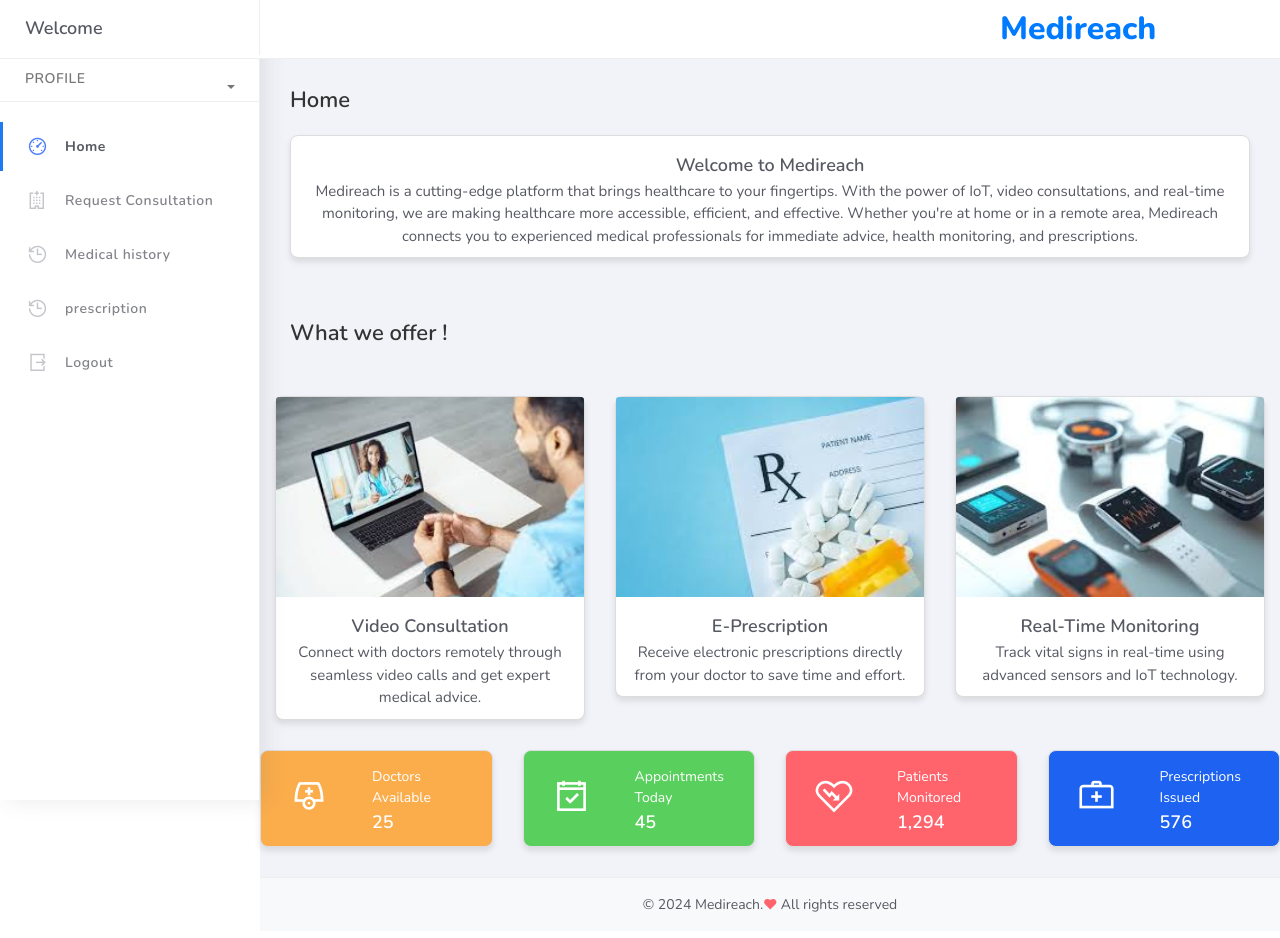
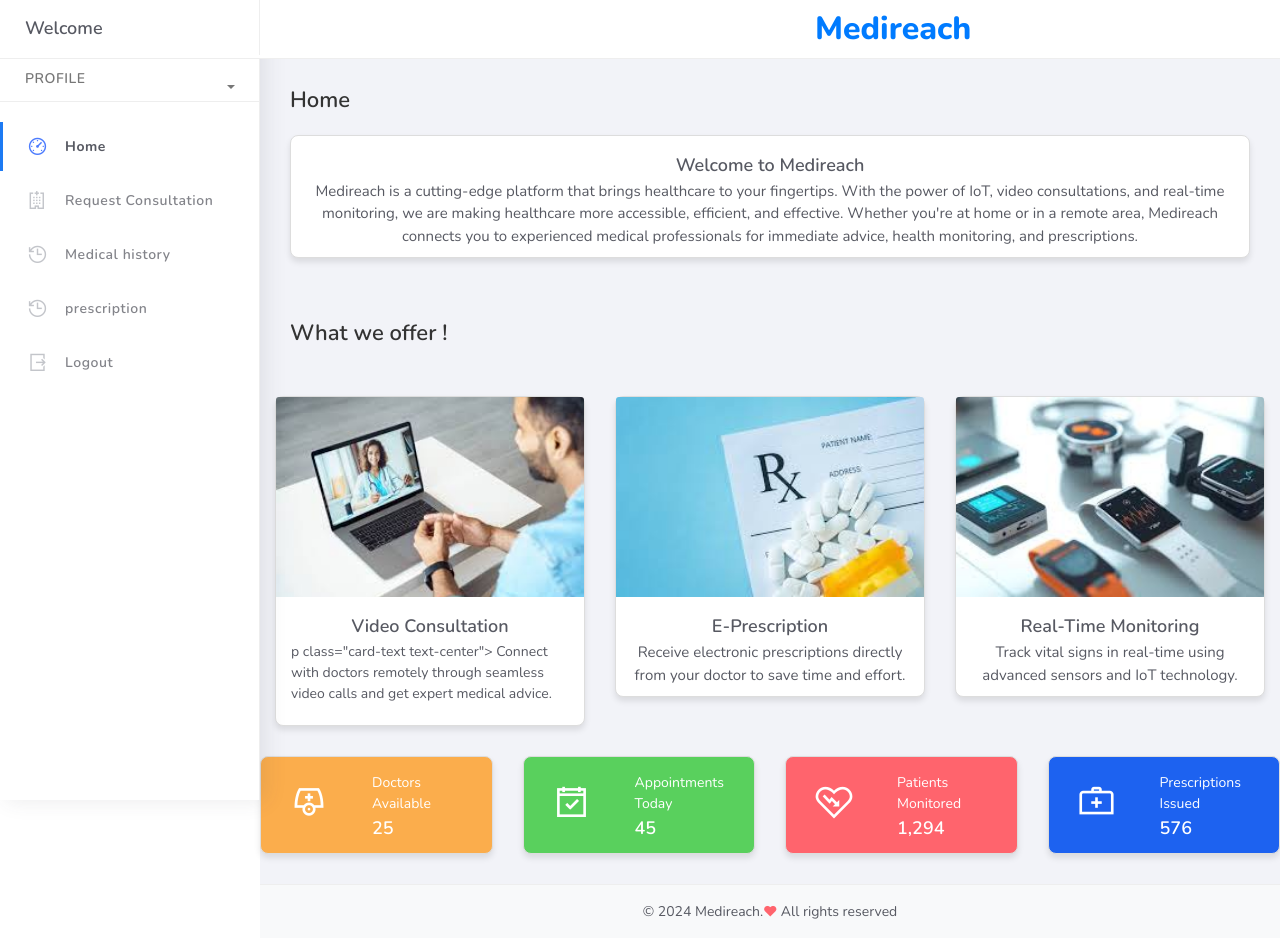
Before and after one commit to Akshaiks/Medireach, a Django app: page /index/ in a window 1280 px wide. Before the commit the page ends 912 px from the top, so only its background shows below. Run offline with Django 4.2, Linux system fonts and the light colour scheme; some libraries are stand-ins or nearby versions.

Commit message:
made some css adjustments in all pages, created new navigation connectivity to all pages from home page

```diff
--- a/myapp/templates/index.html
+++ b/myapp/templates/index.html
@@ -48,7 +48,7 @@
 			<nav class="navbar navbar-header navbar-expand-lg">
 				<div class="container-fluid">
 
-					<a style="margin-left: 710px; font-size: 32px; font-weight: 800;" class="navbar-brand" href="#">Medireach</a>
+					<a style="margin-left: 525px; font-size: 32px; font-weight: 800;" class="navbar-brand" href="#">Medireach</a>
 
 					<ul class="navbar-nav topbar-nav ml-md-auto align-items-center">
 
@@ -142,17 +142,20 @@
 						<div class="container-fluid mt-5">
 							<div class="row">
 								<div class="col-md-4">
+									<a href="{% url 'video_consultation_user' %}" style="text-decoration: none; color: inherit;">
 										<div class="card">
 											<img class="card-img-top" src="{% static 'assets/img/consult.jpg' %}" alt="Video Consultation">
 												<div class="card-body">
 													<h5 class="card-title text-center">Video Consultation</h5>
-											<p class="card-text text-center">
+													p class="card-text text-center">
 													Connect with doctors remotely through seamless video calls and get expert medical advice.
 												</p>
 											</div>
 										</div>
+									</a>
 								</div>
 								<div class="col-md-4">
+									<a href="{% url 'prescription' %}" style="text-decoration: none; color: inherit;">
 									<div class="card">
 										<img class="card-img-top" src="{% static 'assets/img/prescription.jpg' %}" alt="E-Prescription">
 										<div class="card-body">
@@ -162,8 +165,10 @@
 											</p>
 										</div>
 									</div>
+									</a>
 								</div>
 								<div class="col-md-4">
+									<a href="{% url 'medical_history' %}" style="text-decoration: none; color: inherit;">
 									<div class="card">
 										<img class="card-img-top" src="{% static 'assets/img/werables.jpg' %}" alt="Real-Time Monitoring">
 										<div class="card-body">
@@ -173,6 +178,7 @@
 											</p>
 										</div>
 									</div>
+									</a>
 								</div>
 							</div>
 						</div>
--- a/myapp/templates/medical_history.html
+++ b/myapp/templates/medical_history.html
@@ -69,7 +69,7 @@
     <div class="wrapper">
         <div class="main-header">
             <div class="logo-header">
-                <a href="index.html" class="logo">Welcome</a>
+                <a href="{% url 'index' %}" class="logo">Welcome</a>
                 <button class="navbar-toggler sidenav-toggler ml-auto" type="button" data-toggle="collapse" data-target="collapse" aria-controls="sidebar" aria-expanded="false" aria-label="Toggle navigation">
                     <span class="navbar-toggler-icon"></span>
                 </button>
@@ -77,7 +77,7 @@
             </div>
             <nav class="navbar navbar-header navbar-expand-lg">
                 <div class="container-fluid">
-                    <a style="margin-left: 710px; font-size: 32px; font-weight: 800;" class="navbar-brand" href="#">Medireach</a>
+                    <a style="margin-left: 525px; font-size: 32px; font-weight: 800;" class="navbar-brand" href="#">Medireach</a>
                 </div>
             </nav>
         </div>
--- a/myapp/templates/medical_history_d.html
+++ b/myapp/templates/medical_history_d.html
@@ -37,7 +37,7 @@
     <div class="wrapper">
         <div class="main-header">
             <div class="logo-header">
-                <a href="index.html" class="logo">Welcome</a>
+                <a href="{% url 'index' %}" class="logo">Welcome</a>
                 <button class="navbar-toggler sidenav-toggler ml-auto" type="button" data-toggle="collapse" data-target="collapse" aria-controls="sidebar" aria-expanded="false" aria-label="Toggle navigation">
                     <span class="navbar-toggler-icon"></span>
                 </button>
@@ -45,7 +45,7 @@
             </div>
             <nav class="navbar navbar-header navbar-expand-lg">
                 <div class="container-fluid">
-                    <a style="margin-left: 710px; font-size: 32px; font-weight: 800;" class="navbar-brand" href="#">Medireach</a>
+                    <a style="margin-left: 525px; font-size: 32px; font-weight: 800;" class="navbar-brand" href="#">Medireach</a>
                 </div>
             </nav>
         </div>
--- a/myapp/templates/prescription.html
+++ b/myapp/templates/prescription.html
@@ -76,7 +76,7 @@
 	<div class="wrapper">
 		<div class="main-header">
 			<div class="logo-header">
-				<a href="index.html" class="logo">
+				<a href="{% url 'index' %}"class="logo">
 					Welcome
 				</a>
 				<button class="navbar-toggler sidenav-toggler ml-auto" type="button" data-toggle="collapse" data-target="collapse" aria-controls="sidebar" aria-expanded="false" aria-label="Toggle navigation">
@@ -86,7 +86,7 @@
 			</div>
 			<nav class="navbar navbar-header navbar-expand-lg">
 				<div class="container-fluid">
-					<a style="margin-left: 710px; font-size: 32px; font-weight: 800;" class="navbar-brand" href="#">Medireach</a>
+					<a style="margin-left: 525px; font-size: 32px; font-weight: 800;" class="navbar-brand" href="#">Medireach</a>
 					<ul class="navbar-nav topbar-nav ml-md-auto align-items-center">
 					</ul>
 				</div>
--- a/myapp/templates/prescription_d.html
+++ b/myapp/templates/prescription_d.html
@@ -36,7 +36,7 @@
 	<div class="wrapper">
 		<div class="main-header">
 			<div class="logo-header">
-				<a href="index.html" class="logo">
+				<a href="{% url 'index' %}" class="logo">
 					Welcome
 				</a>
 				<button class="navbar-toggler sidenav-toggler ml-auto" type="button" data-toggle="collapse" data-target="collapse" aria-controls="sidebar" aria-expanded="false" aria-label="Toggle navigation">
@@ -46,7 +46,7 @@
 			</div>
 			<nav class="navbar navbar-header navbar-expand-lg">
 				<div class="container-fluid">
-					<a style="margin-left: 710px; font-size: 32px; font-weight: 800;" class="navbar-brand" href="#">Medireach</a>
+					<a style="margin-left: 525px; font-size: 32px; font-weight: 800;" class="navbar-brand" href="#">Medireach</a>
 					<ul class="navbar-nav topbar-nav ml-md-auto align-items-center">
 					</ul>
 				</div>
--- a/myapp/templates/profile.html
+++ b/myapp/templates/profile.html
@@ -76,7 +76,7 @@
 	<div class="wrapper">
         <div class="main-header">
             <div class="logo-header">
-                <a href="index.html" class="logo">
+                <a href="{% url 'index' %}" class="logo">
                     Welcome
                 </a>
                 <button class="navbar-toggler sidenav-toggler ml-auto" type="button" data-toggle="collapse" data-target="collapse" aria-controls="sidebar" aria-expanded="false" aria-label="Toggle navigation">
@@ -86,7 +86,7 @@
             </div>
             <nav class="navbar navbar-header navbar-expand-lg">
                 <div class="container-fluid">
-                    <a style="margin-left: 710px; font-size: 32px; font-weight: 800;" class="navbar-brand" href="#">Medireach</a>
+                    <a style="margin-left: 525px; font-size: 32px; font-weight: 800;" class="navbar-brand" href="#">Medireach</a>
                     <ul class="navbar-nav topbar-nav ml-md-auto align-items-center">
                     </ul>
                 </div>
--- a/myapp/templates/video_consultation_doctor.html
+++ b/myapp/templates/video_consultation_doctor.html
@@ -37,7 +37,7 @@
 	<div class="wrapper">
 		<div class="main-header">
 			<div class="logo-header">
-				<a href="index.html" class="logo">
+				<a href="{% url 'index' %}"class="logo">
 					Welcome
 				</a>
 				<button class="navbar-toggler sidenav-toggler ml-auto" type="button" data-toggle="collapse" data-target="collapse" aria-controls="sidebar" aria-expanded="false" aria-label="Toggle navigation">
@@ -48,7 +48,7 @@
 			<nav class="navbar navbar-header navbar-expand-lg">
 				<div class="container-fluid">
 
-					<a style="margin-left: 710px; font-size: 32px; font-weight: 800;" class="navbar-brand" href="#">Medireach</a>
+					<a style="margin-left: 525px; font-size: 32px; font-weight: 800;" class="navbar-brand" href="#">Medireach</a>
 
 					<ul class="navbar-nav topbar-nav ml-md-auto align-items-center">
 
--- a/myapp/templates/video_consultation_user.html
+++ b/myapp/templates/video_consultation_user.html
@@ -37,7 +37,7 @@
 	<div class="wrapper">
 		<div class="main-header">
 			<div class="logo-header">
-				<a href="index.html" class="logo">
+				<a href="{% url 'index' %}"class="logo">
 					Welcome
 				</a>
 				<button class="navbar-toggler sidenav-toggler ml-auto" type="button" data-toggle="collapse" data-target="collapse" aria-controls="sidebar" aria-expanded="false" aria-label="Toggle navigation">
@@ -48,7 +48,7 @@
 			<nav class="navbar navbar-header navbar-expand-lg">
 				<div class="container-fluid">
 
-					<a style="margin-left: 710px; font-size: 32px; font-weight: 800;" class="navbar-brand" href="#">Medireach</a>
+					<a style="margin-left: 525px; font-size: 32px; font-weight: 800;" class="navbar-brand" href="#">Medireach</a>
 
 					<ul class="navbar-nav topbar-nav ml-md-auto align-items-center">
 
--- a/myapp/views.py
+++ b/myapp/views.py
@@ -510,3 +510,9 @@ def update_password(request):
 
 
     #just checking this views
+
+def prescription(request):
+    return render(request, 'prescription.html')
+
+def video_consultation_doctor(request):
+    return render(request, 'video_consultation_doctor.html')
--- a/smartcare/urls.py
+++ b/smartcare/urls.py
@@ -48,4 +48,7 @@ urlpatterns = [
     path('forgot_password/', forgot_password, name='forgot_password'),
     path('update_password/', update_password, name='update_password'),
 
+    path('prescription/',prescription, name='prescription'),
+    path('video_consultation_doctor/',video_consultation_doctor,name='video_consultation_doctor')
+
 ]
```
Also changed, not shown: myapp/templates/index_d.html (+8 -2 lines), db.sqlite3. Lines whose indentation alone changed are shown as unchanged.
